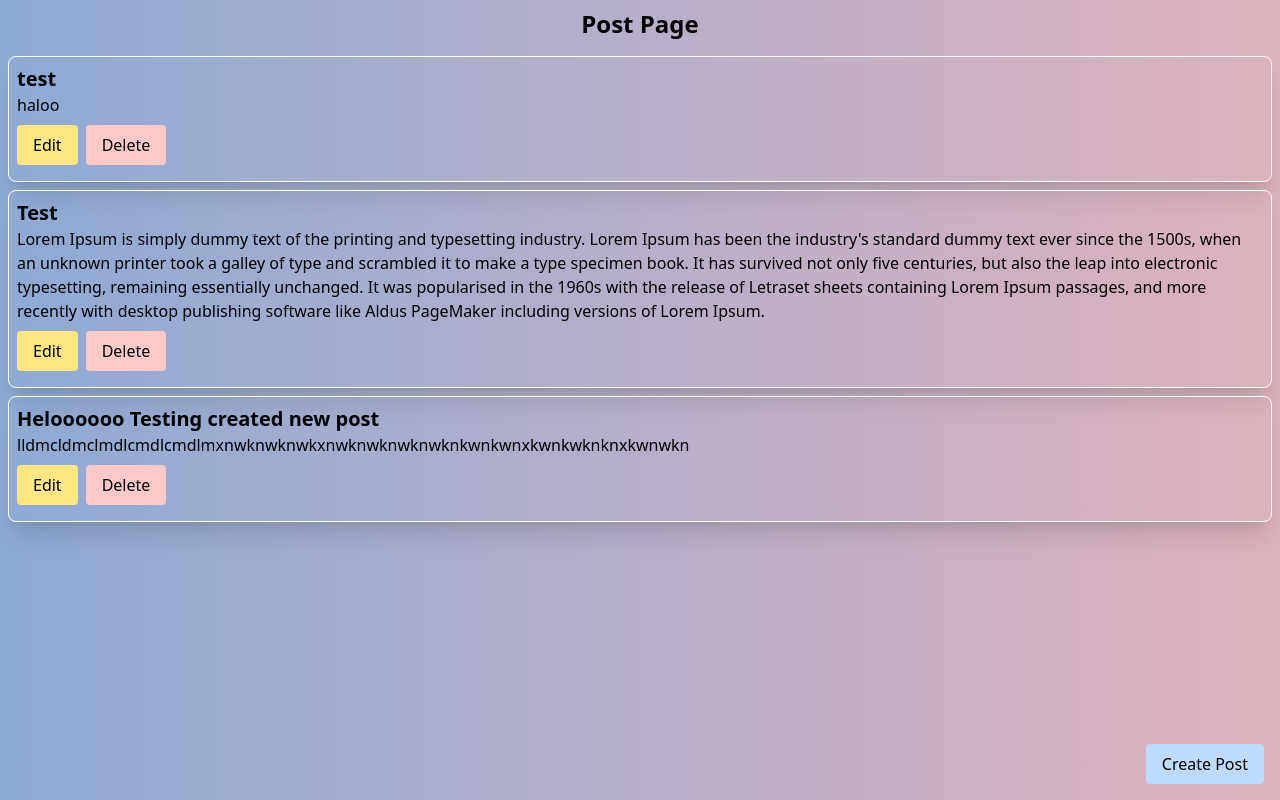
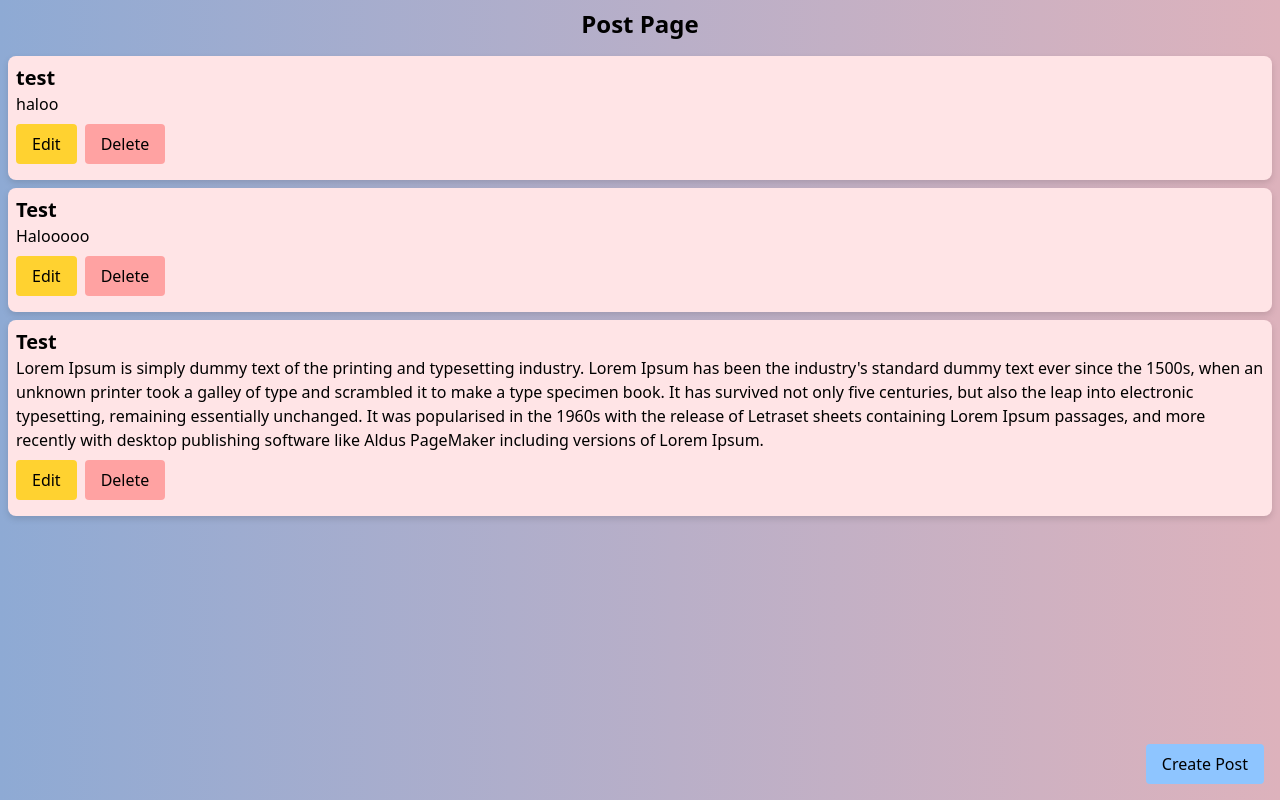
Before and after one commit to WidaSuryani/react-crud-app, a React (Vite) app: page / in a window 1280 px wide. Built offline with nearby package versions, Linux system fonts and the light colour scheme; data requests are answered from the project's data file; the HTML template or start-up script is replaced by a standard one; what @egoist/tailwindcss-icons would draw is missing.

Commit message:
fix : update style

```diff
--- a/db.json
+++ b/db.json
@@ -6,14 +6,14 @@
       "content": "haloo"
     },
     {
+      "id": "565a",
+      "title": "Test",
+      "content": "Halooooo"
+    },
+    {
       "id": "3",
       "title": "Test",
       "content": "Lorem Ipsum is simply dummy text of the printing and typesetting industry. Lorem Ipsum has been the industry's standard dummy text ever since the 1500s, when an unknown printer took a galley of type and scrambled it to make a type specimen book. It has survived not only five centuries, but also the leap into electronic typesetting, remaining essentially unchanged. It was popularised in the 1960s with the release of Letraset sheets containing Lorem Ipsum passages, and more recently with desktop publishing software like Aldus PageMaker including versions of Lorem Ipsum."
-    },
-    {
-      "id": "0162",
-      "title": "Heloooooo Testing created new post",
-      "content": "lldmcldmclmdlcmdlcmdlmxnwknwknwkxnwknwknwknwknkwnkwnxkwnkwknknxkwnwkn"
     }
   ]
 }
--- a/src/components/HomePage.tsx
+++ b/src/components/HomePage.tsx
@@ -26,23 +26,23 @@ const HomePage = () => {
   return (
     <div className="min-h-screen flex bg-gradient-to-r from-[#8eaad4] to-[#ddb2bc] px-2">
       <div>
-        <h1 className="text-2xl font-bold py-2 text-center block">Post Page</h1>
+        <h1 className="text-2xl font-bold py-2 text-center">Post Page</h1>
         {posts.map((post) => (
           <div
             key={post.id}
-            className="border border-white rounded-lg px-2 py-2 my-2 shadow-xl"
+            className="rounded-lg px-2 py-2 my-2 drop-shadow-md bg-rose-100 w-full"
           >
             <h2 className="font-bold text-xl">{post.title}</h2>
             <p>{post.content}</p>
             <div className="flex py-2">
               <button
                 onClick={() => navigate("/edit/" + post.id)}
-                className="px-4 py-2 bg-amber-200 flex items-center rounded hover:bg-amber-300 "
+                className="px-4 py-2 bg-amber-300 flex items-center rounded hover:bg-amber-400 "
               >
                 Edit <span className="i-mdi-file-edit" />
               </button>
               <button
-                className="ml-2 px-4 py-2 bg-red-200 flex items-center rounded hover:bg-red-400 "
+                className="ml-2 px-4 py-2 bg-red-300 flex items-center rounded hover:bg-red-400 "
                 onClick={() => handleDelete(post.id)}
               >
                 Delete <span className="i-mdi-delete" />
@@ -53,7 +53,7 @@ const HomePage = () => {
       </div>
       <button
         onClick={() => navigate("/create")}
-        className="fixed bottom-4 right-4 bg-blue-200 px-4 py-2 flex items-center rounded hover:bg-blue-400 "
+        className="fixed bottom-4 right-4 bg-blue-300 px-4 py-2 flex items-center rounded hover:bg-blue-400 "
       >
         Create Post <span className="i-mdi-add-box" />
       </button>
```
